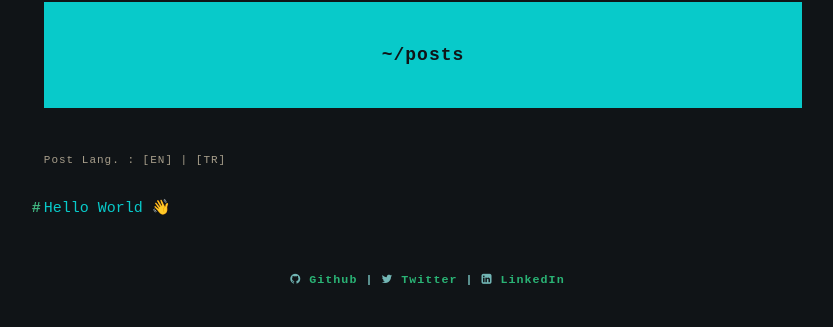
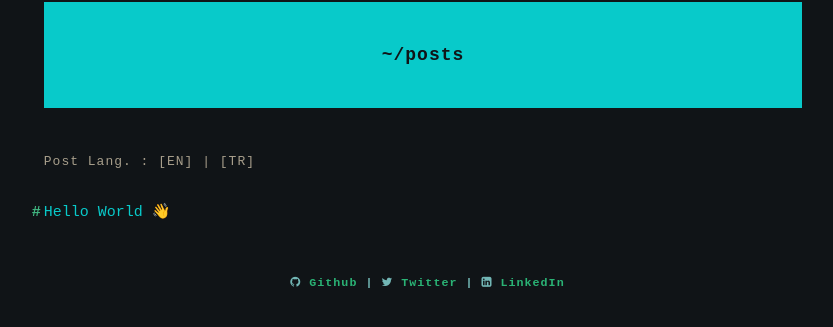
Before and after one commit to mhmtayberk/ayberkninja.github.io, a Jekyll site: the page built from index.html, in a window 1280 px wide. Shown: the part 195-522 px from the top of the page, without its empty margins (217-1050 px from the left). Built offline with Jekyll 4.4.1, drawn with Linux system fonts in a browser that asks for light colours; the list of posts is cut into pages by our own code.

Commit message:
Update collections_layout.html

```diff
--- a/_layouts/collections_layout.html
+++ b/_layouts/collections_layout.html
@@ -27,7 +27,7 @@
       <!-- page content -->
       <main class="post-list">
         <p class="title">~/posts</p>
-        <p style="font-size:11px">Post Lang. : [EN] | [TR]</p>
+        <p style="font-size:13px">Post Lang. : [EN] | [TR]</p>
         {{content}}
       </main>
 
```
